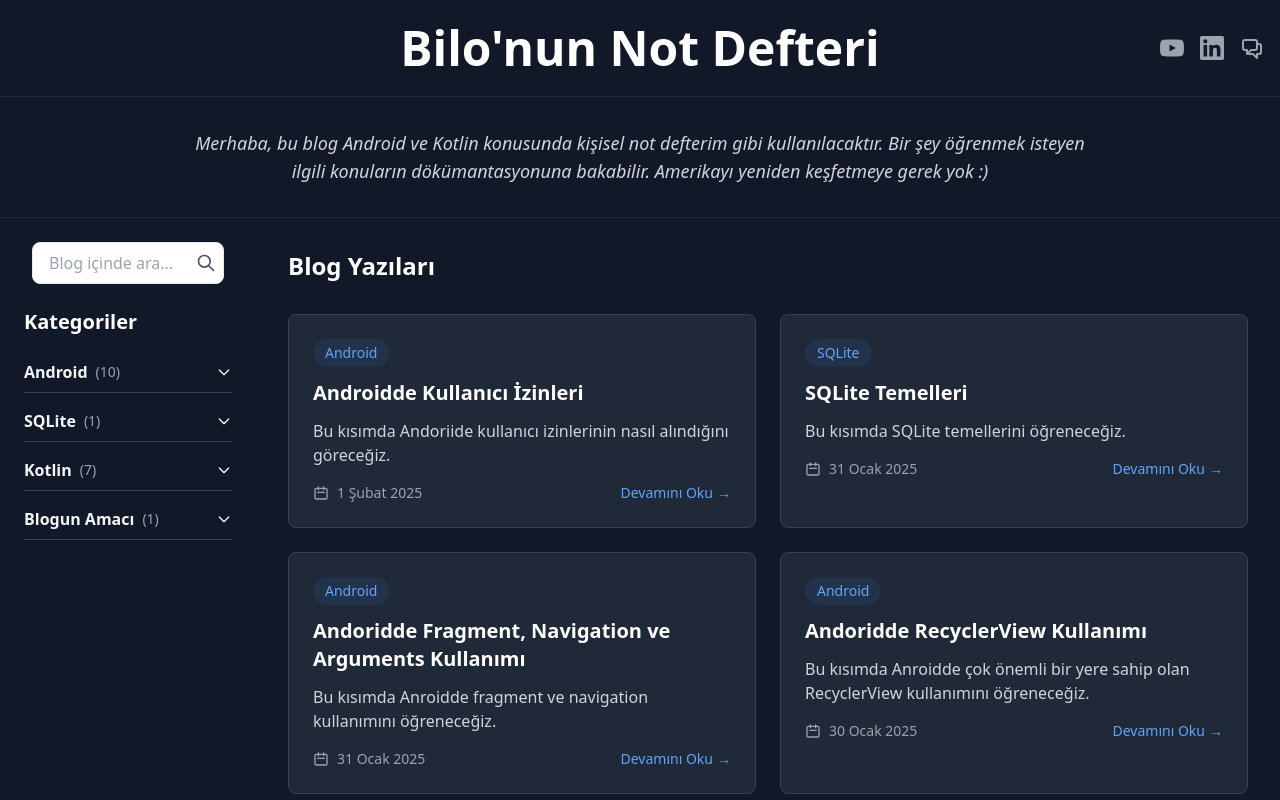
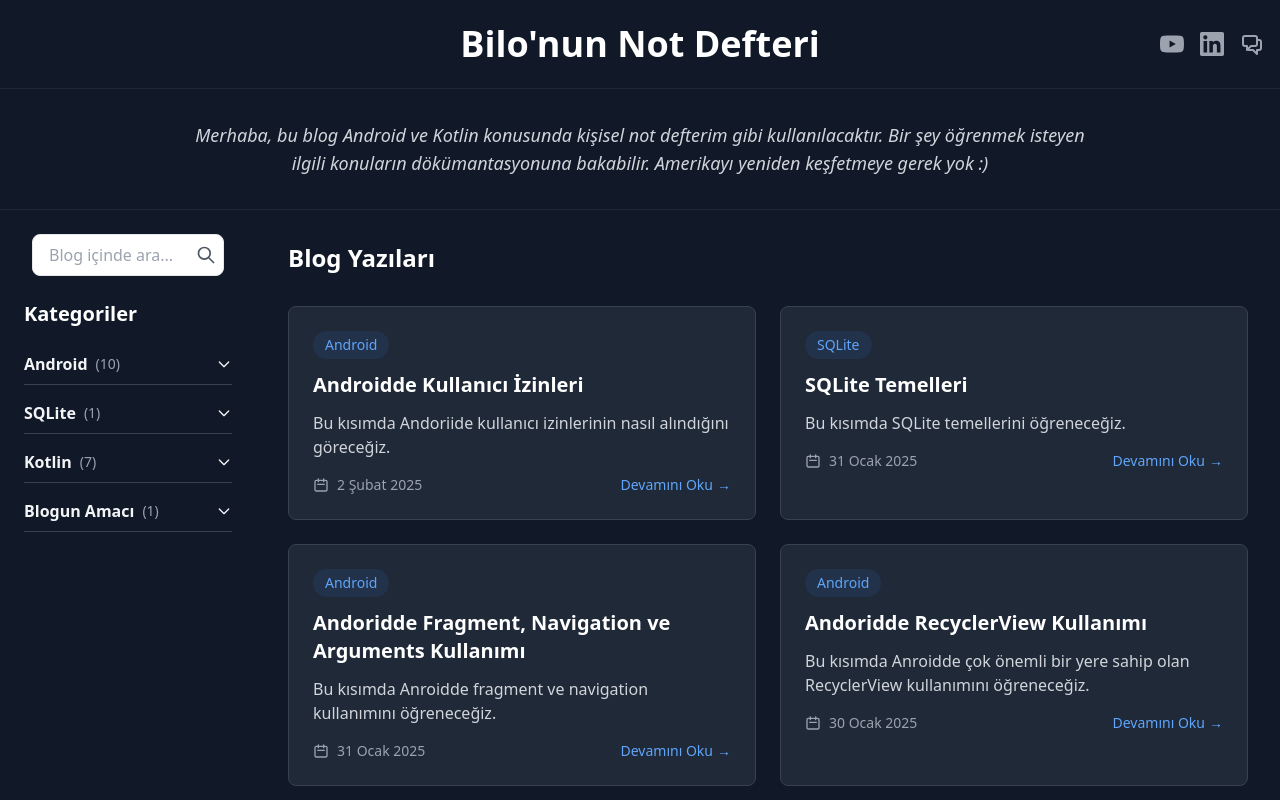
Before and after one commit to B1L0CAN/blog, a Next.js app: page / in a window 1280 px wide. Shown: the top 800 px of the page. Built offline with nearby package versions, Linux system fonts and the light colour scheme.

Commit message:
Iyilestirmeler yapildi

```diff
--- a/src/app/page.tsx
+++ b/src/app/page.tsx
@@ -13,7 +13,7 @@ export default function Home() {
           <div className="flex flex-col md:flex-row md:items-center">
             <div className="flex-1 text-center mb-4 md:mb-0">
               <Link href="/" className="hover:text-blue-400 transition-colors">
-                <h1 className="text-5xl font-bold text-white">
+                <h1 className="text-4xl font-bold text-white">
                   Bilo&apos;nun Not Defteri
                 </h1>
               </Link>
--- a/src/components/SocialLinks.tsx
+++ b/src/components/SocialLinks.tsx
@@ -31,7 +31,7 @@ export default function SocialLinks() {
 
       {/* Donanım Arşivi */}
       <a
-        href="https://forum.donanimarsivi.com/uyeler/b1l0.75952/"
+        href="https://forum.donanimarsivi.com/uyeler/b1l0.75952/#about"
         target="_blank"
         rel="noopener noreferrer"
         className="text-gray-400 hover:text-blue-400 transition-colors"
--- a/src/data/posts.ts
+++ b/src/data/posts.ts
@@ -2780,7 +2780,7 @@ export const posts: Post[] = [
         id: 18,
         title: "Androidde Kullanıcı İzinleri",
         content: POST_CONTENTS.izinler,
-        date: "2025-02-01",
+        date: "2025-02-02",
         summary: "Bu kısımda Andoriide kullanıcı izinlerinin nasıl alındığını göreceğiz.",
         category: "Android"
       }),
```
